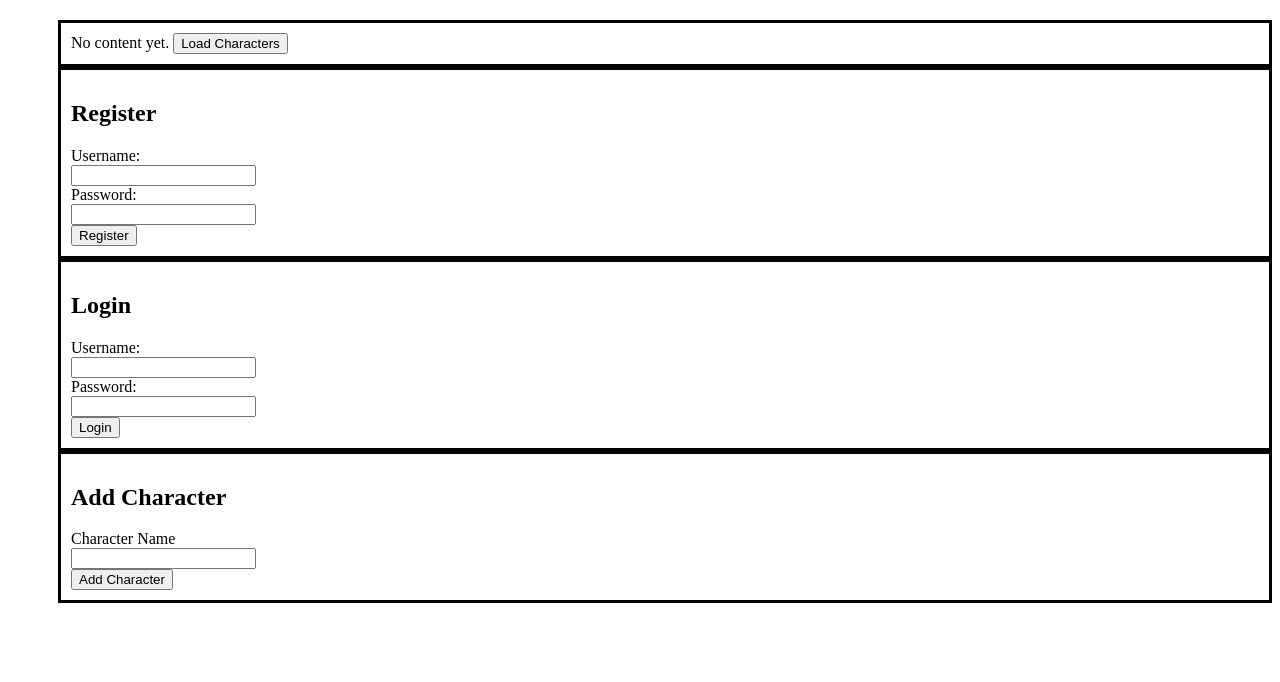
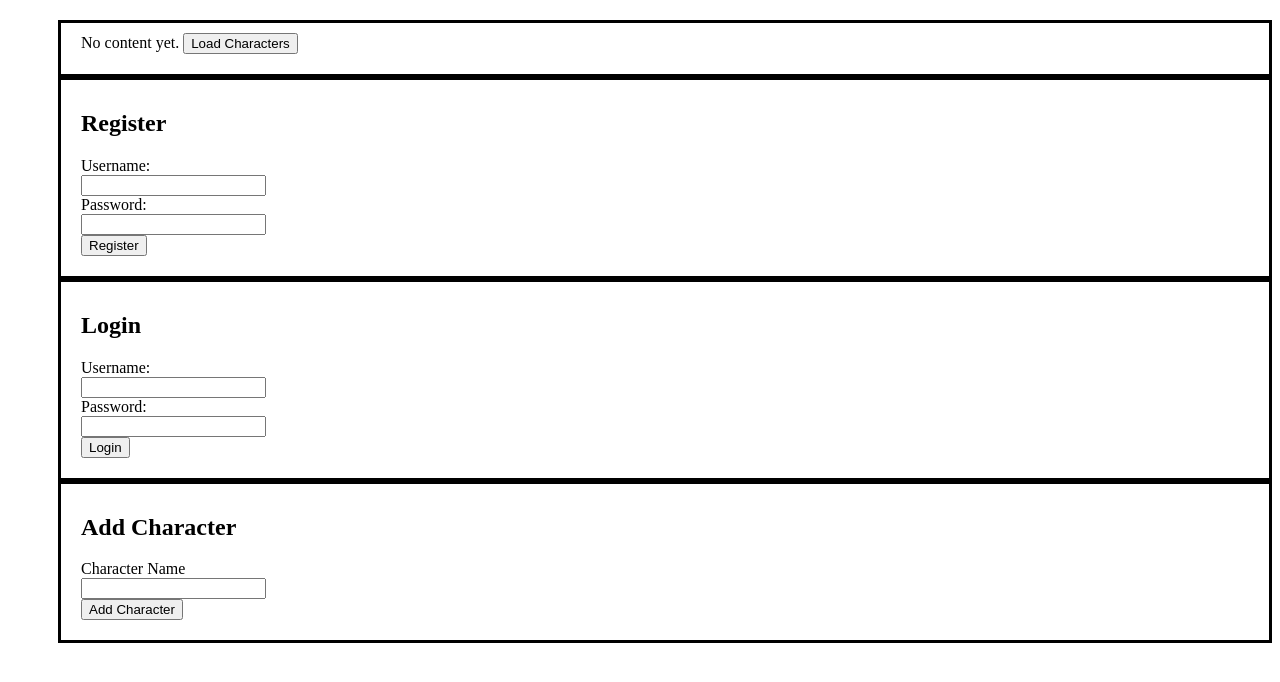
Before and after one commit to ZUMER115/Frame-Data, a website: page public/index.html in a window 1280 px wide. Drawn offline with Linux system fonts and the light colour scheme.

Commit message:
Frontend: Styling

```diff
--- a/public/style.css
+++ b/public/style.css
@@ -2,17 +2,17 @@
     margin-left: 50px;
     margin-top:20px;
     border-style: solid;
-    padding: 10px;
+    padding: 10px 0px 20px 20px;
 }
 
 .login, .register {
     margin-left: 50px;
     border-style: solid;
-    padding: 10px;
+    padding: 10px 0px 20px 20px;
 }
 
 .addCharacters {
     margin-left: 50px;
     border-style: solid;
-    padding: 10px;
+    padding: 10px 0px 20px 20px;
 }
```
